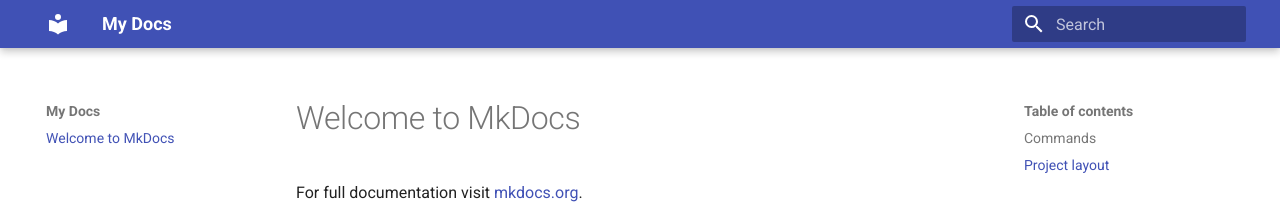
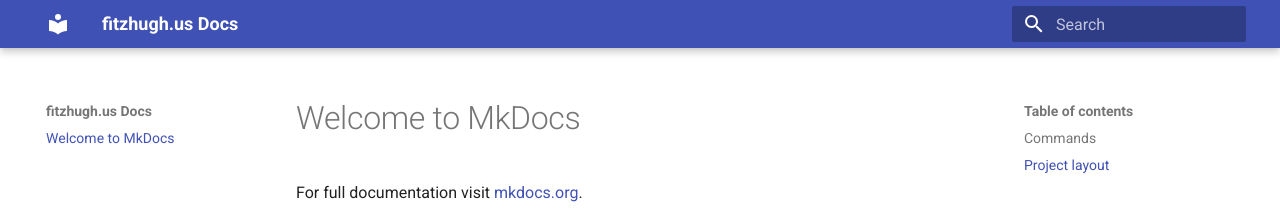
Before and after one commit to fitzland/octo-potato, an MkDocs documentation site: the page built from docs/index.md, in a window 1280 px wide. Shown: the top 208 px of the page. Built offline with MkDocs 1.6.1 and Material for MkDocs 9.7.7, drawn with Linux system fonts in a browser that asks for light colours.

Commit message:
Update mkdocs.yml

```diff
--- a/mkdocs.yml
+++ b/mkdocs.yml
@@ -1,4 +1,5 @@
-site_name: My Docs
+site_name: fitzhugh.us Docs
+site_description: Documentation and articles for fitzhugh.us
 
 theme:
   name: material
```
